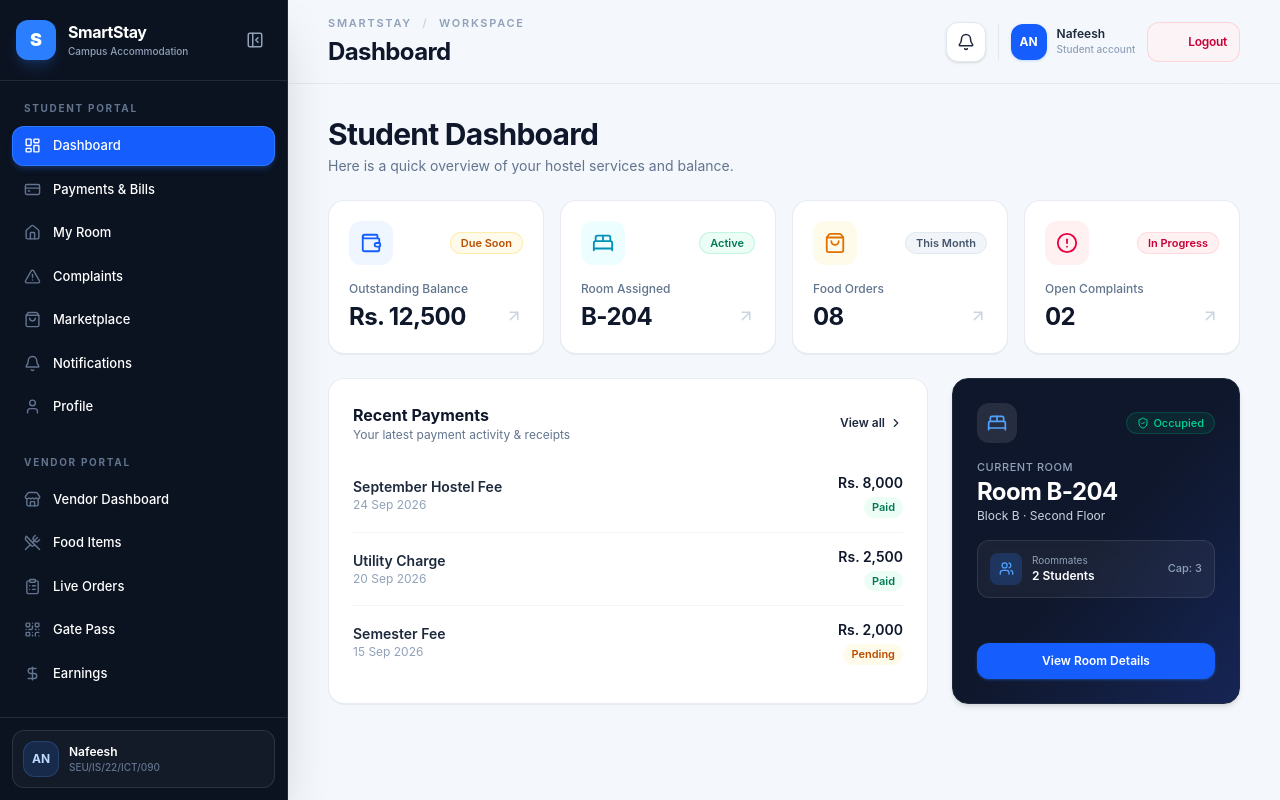
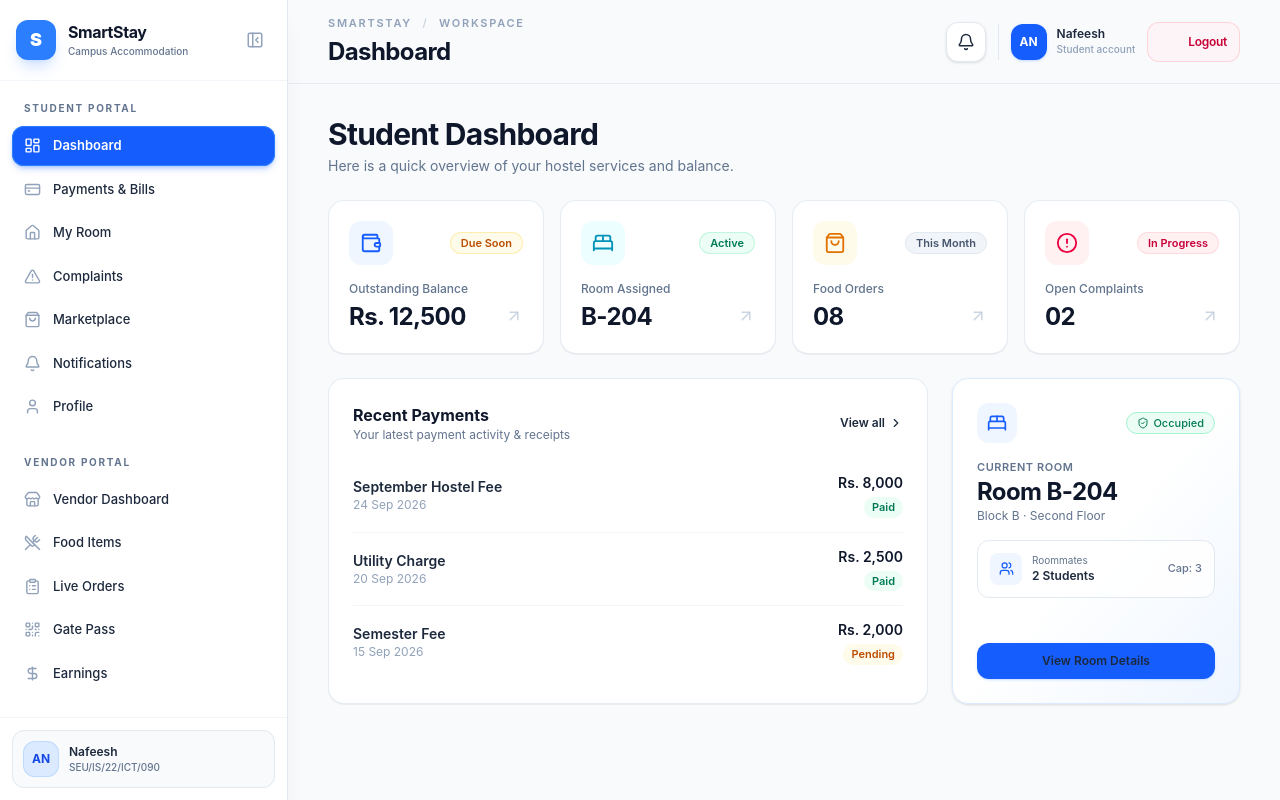
Before and after one commit to ANafeesh/SmartStay, a React (Vite) app in the folder frontend/: page /dashboard in a window 1280 px wide. Built offline with nearby package versions, Linux system fonts and the light colour scheme; what @lordicon/element would draw is missing.

Commit message:
Updated UI

```diff
--- a/frontend/src/components/layout/DashboardLayout.jsx
+++ b/frontend/src/components/layout/DashboardLayout.jsx
@@ -99,8 +99,8 @@ function DashboardLayout() {
   const sidebarWidth = sidebarCollapsed ? "lg:w-24" : "lg:w-72";
 
   return (
-    <div className="flex min-h-screen flex-col bg-[#f4f7fb] text-slate-800 lg:flex-row">
-      <div className="sticky top-0 z-40 flex items-center justify-between border-b border-white/10 bg-[#0b1220] px-4 py-3 text-white shadow-lg shadow-slate-950/10 lg:hidden">
+    <div className="flex min-h-screen flex-col bg-slate-50 text-slate-800 lg:flex-row">
+      <div className="sticky top-0 z-40 flex items-center justify-between border-b border-slate-200 bg-white px-4 py-3 text-slate-900 shadow-sm lg:hidden">
         <Link to="/" className="flex items-center gap-2.5 text-lg font-bold tracking-tight">
           <span className="flex h-9 w-9 items-center justify-center rounded-xl bg-blue-500 text-sm font-black text-white shadow-lg shadow-blue-500/25">
             S
@@ -115,7 +115,7 @@ function DashboardLayout() {
             aria-expanded={sidebarOpen}
             aria-controls="smartstay-sidebar"
             onClick={() => setSidebarOpen((open) => !open)}
-            className="rounded-xl border border-white/10 bg-white/5 p-2.5 text-slate-200 transition-colors hover:bg-white/10 hover:text-white"
+            className="rounded-xl border border-slate-200 bg-slate-50 p-2.5 text-slate-600 transition-colors hover:bg-slate-100 hover:text-slate-900"
           >
             {sidebarOpen ? <X size={20} /> : <Menu size={20} />}
           </button>
@@ -127,17 +127,17 @@ function DashboardLayout() {
           type="button"
           aria-label="Close sidebar overlay"
           onClick={() => setSidebarOpen(false)}
-          className="fixed inset-0 z-40 bg-slate-950/60 backdrop-blur-sm lg:hidden"
+          className="fixed inset-0 z-40 bg-slate-900/30 backdrop-blur-sm lg:hidden"
         />
       )}
 
       <aside
         id="smartstay-sidebar"
-        className={`fixed left-0 top-0 z-50 flex h-screen ${sidebarWidth} shrink-0 flex-col border-r border-white/10 bg-[#0b1220] text-white shadow-2xl shadow-slate-950/20 transition-all duration-300 lg:sticky ${
+        className={`fixed left-0 top-0 z-50 flex h-screen ${sidebarWidth} shrink-0 flex-col border-r border-slate-200 bg-white text-slate-800 shadow-xl shadow-slate-900/5 transition-all duration-300 lg:sticky ${
           sidebarOpen ? "translate-x-0" : "-translate-x-full lg:translate-x-0"
         }`}
       >
-        <div className="flex items-center justify-between gap-3 border-b border-white/10 px-4 py-5">
+        <div className="flex items-center justify-between gap-3 border-b border-slate-100 px-4 py-5">
           <Link
             to="/"
             className={`flex items-center ${sidebarCollapsed ? "justify-center" : "gap-3"}`}
@@ -147,10 +147,10 @@ function DashboardLayout() {
             </span>
             {!sidebarCollapsed && (
               <div>
-                <h2 className="text-base font-bold leading-tight tracking-tight text-white">
+                <h2 className="text-base font-bold leading-tight tracking-tight text-slate-900">
                   SmartStay
                 </h2>
-                <p className="mt-0.5 text-[10px] font-medium text-slate-400">
+                <p className="mt-0.5 text-[10px] font-medium text-slate-500">
                   Campus Accommodation
                 </p>
               </div>
@@ -160,7 +160,7 @@ function DashboardLayout() {
           <button
             type="button"
             onClick={() => setSidebarCollapsed((collapsed) => !collapsed)}
-            className="hidden h-8 w-8 items-center justify-center rounded-lg text-slate-400 transition-colors hover:bg-white/10 hover:text-white lg:flex"
+            className="hidden h-8 w-8 items-center justify-center rounded-lg text-slate-400 transition-colors hover:bg-slate-100 hover:text-slate-700 lg:flex"
             aria-label={sidebarCollapsed ? "Expand sidebar" : "Collapse sidebar"}
           >
             {sidebarCollapsed ? <PanelLeftOpen size={18} /> : <PanelLeftClose size={18} />}
@@ -169,7 +169,7 @@ function DashboardLayout() {
           <button
             type="button"
             onClick={() => setSidebarOpen(false)}
-            className="text-slate-400 transition-colors hover:text-white lg:hidden"
+            className="text-slate-400 transition-colors hover:text-slate-700 lg:hidden"
             aria-label="Close navigation menu"
           >
             <X size={18} />
@@ -203,13 +203,13 @@ function DashboardLayout() {
                         sidebarCollapsed ? "justify-center px-1.5 py-2.5" : "gap-3 px-3 py-2.5"
                       } rounded-xl text-[13px] font-medium transition-all duration-200 ${
                         active
-                          ? "bg-blue-600 text-white shadow-md shadow-blue-500/20 ring-1 ring-inset ring-blue-400/40"
-                          : "text-slate-400 hover:bg-white/[0.06] hover:text-slate-100"
+                          ? "bg-blue-600 font-semibold !text-white shadow-md shadow-blue-600/25 ring-1 ring-inset ring-blue-500"
+                          : "text-slate-600 hover:bg-slate-100 hover:text-slate-900"
                       }`}
                     >
                       <Icon
                         size={17}
-                        className={active ? "text-white" : "text-slate-500 group-hover:text-slate-300"}
+                        className={active ? "!text-white" : "text-slate-400 group-hover:text-slate-700"}
                       />
                       {!sidebarCollapsed && <span>{item.name}</span>}
                     </Link>
@@ -220,15 +220,15 @@ function DashboardLayout() {
           ))}
         </nav>
 
-        <div className="border-t border-white/10 p-3">
-          <div className="flex items-center rounded-xl border border-white/10 bg-white/[0.04] p-2.5">
+        <div className="border-t border-slate-100 p-3">
+          <div className="flex items-center rounded-xl border border-slate-200 bg-slate-50 p-2.5">
             <div className={`flex min-w-0 items-center ${sidebarCollapsed ? "w-full justify-center" : "gap-2.5"}`}>
-              <div className="flex h-9 w-9 shrink-0 items-center justify-center rounded-xl bg-blue-500/15 text-xs font-bold text-blue-200 ring-1 ring-inset ring-blue-400/20">
+              <div className="flex h-9 w-9 shrink-0 items-center justify-center rounded-xl bg-blue-100 text-xs font-bold text-blue-700 ring-1 ring-inset ring-blue-200">
                 {user?.initials || "AN"}
               </div>
               {!sidebarCollapsed && (
                 <div className="min-w-0 truncate">
-                  <p className="truncate text-xs font-semibold text-white">{user?.name || "Nafeesh"}</p>
+                  <p className="truncate text-xs font-semibold text-slate-800">{user?.name || "Nafeesh"}</p>
                   <p className="truncate text-[10px] font-medium text-slate-500">
                     {user?.studentId || "SEU/IS/22/ICT/090"}
                   </p>
@@ -240,7 +240,7 @@ function DashboardLayout() {
       </aside>
 
       <main className="min-w-0 flex-1 px-4 pb-8 sm:px-6 lg:px-10">
-        <header className="-mx-4 mb-7 flex min-h-[84px] items-center justify-between gap-4 border-b border-slate-200/80 bg-[#f4f7fb]/90 px-4 backdrop-blur-xl sm:-mx-6 sm:px-6 lg:sticky lg:top-0 lg:z-30 lg:-mx-10 lg:mb-8 lg:px-10">
+        <header className="-mx-4 mb-7 flex min-h-[84px] items-center justify-between gap-4 border-b border-slate-200/80 bg-slate-50/95 px-4 backdrop-blur-xl sm:-mx-6 sm:px-6 lg:sticky lg:top-0 lg:z-30 lg:-mx-10 lg:mb-8 lg:px-10">
           <div className="min-w-0">
             <p className="mb-1 text-[11px] font-semibold uppercase tracking-[0.16em] text-slate-400">
               SmartStay <span className="px-1.5 text-slate-300">/</span> Workspace
--- a/frontend/src/pages/student/StudentDashboard.jsx
+++ b/frontend/src/pages/student/StudentDashboard.jsx
@@ -151,39 +151,39 @@ function StudentDashboard() {
         </div>
 
         {/* Room Card */}
-        <div className="flex flex-col justify-between rounded-2xl border border-slate-800 bg-gradient-to-br from-slate-900 via-slate-900 to-blue-950 p-6 text-white shadow-md">
+        <div className="flex flex-col justify-between rounded-2xl border border-blue-100 bg-gradient-to-br from-white via-white to-blue-50 p-6 text-slate-800 shadow-sm">
           <div className="space-y-4">
             <div className="flex items-center justify-between">
-              <div className="flex h-10 w-10 items-center justify-center rounded-xl bg-white/10 backdrop-blur-md">
-                <BedDouble size={20} className="text-blue-400" />
+              <div className="flex h-10 w-10 items-center justify-center rounded-xl bg-blue-50">
+                <BedDouble size={20} className="text-blue-600" />
               </div>
-              <span className="flex items-center gap-1 rounded-full bg-emerald-500/10 border border-emerald-500/20 px-2.5 py-0.5 text-[11px] font-medium text-emerald-400">
+              <span className="flex items-center gap-1 rounded-full border border-emerald-200 bg-emerald-50 px-2.5 py-0.5 text-[11px] font-medium text-emerald-700">
                 <ShieldCheck size={12} />
                 Occupied
               </span>
             </div>
 
             <div>
-              <p className="text-[11px] font-medium text-slate-400 uppercase tracking-wider">
+              <p className="text-[11px] font-semibold uppercase tracking-wider text-slate-500">
                 Current Room
               </p>
-              <h2 className="text-2xl font-bold text-white tracking-tight">
+              <h2 className="text-2xl font-bold tracking-tight text-slate-900">
                 Room B-204
               </h2>
-              <p className="text-xs text-slate-300">Block B · Second Floor</p>
+              <p className="text-xs text-slate-500">Block B · Second Floor</p>
             </div>
 
-            <div className="flex items-center justify-between rounded-xl bg-white/5 border border-white/10 p-3 backdrop-blur-sm">
+            <div className="flex items-center justify-between rounded-xl border border-slate-200 bg-white/80 p-3">
               <div className="flex items-center gap-2.5">
-                <div className="flex h-8 w-8 items-center justify-center rounded-lg bg-blue-500/20 text-blue-400">
+                <div className="flex h-8 w-8 items-center justify-center rounded-lg bg-blue-50 text-blue-600">
                   <Users size={15} />
                 </div>
                 <div>
-                  <p className="text-[10px] text-slate-400">Roommates</p>
-                  <p className="text-xs font-semibold text-white">2 Students</p>
+                  <p className="text-[10px] text-slate-500">Roommates</p>
+                  <p className="text-xs font-semibold text-slate-800">2 Students</p>
                 </div>
               </div>
-              <span className="text-[11px] text-slate-400 font-medium">
+              <span className="text-[11px] font-medium text-slate-500">
                 Cap: 3
               </span>
             </div>
@@ -191,7 +191,7 @@ function StudentDashboard() {
 
           <Link
             to="/room"
-            className="mt-5 block w-full rounded-xl bg-blue-600 py-2.5 text-center text-xs font-semibold text-white transition hover:bg-blue-500 shadow-sm shadow-blue-500/30"
+            className="mt-5 block w-full rounded-xl bg-blue-600 py-2.5 text-center text-xs font-semibold text-white shadow-sm shadow-blue-500/20 transition hover:bg-blue-700"
           >
             View Room Details
           </Link>
```
